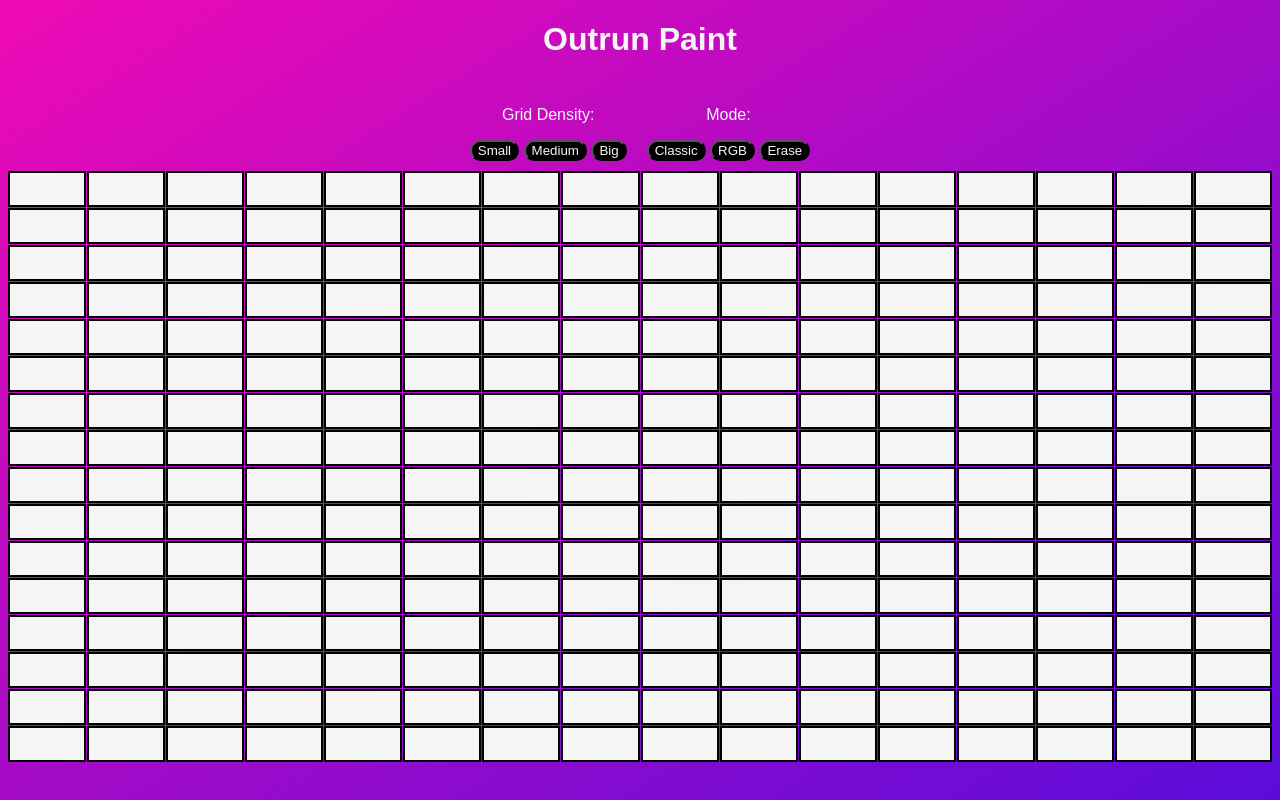
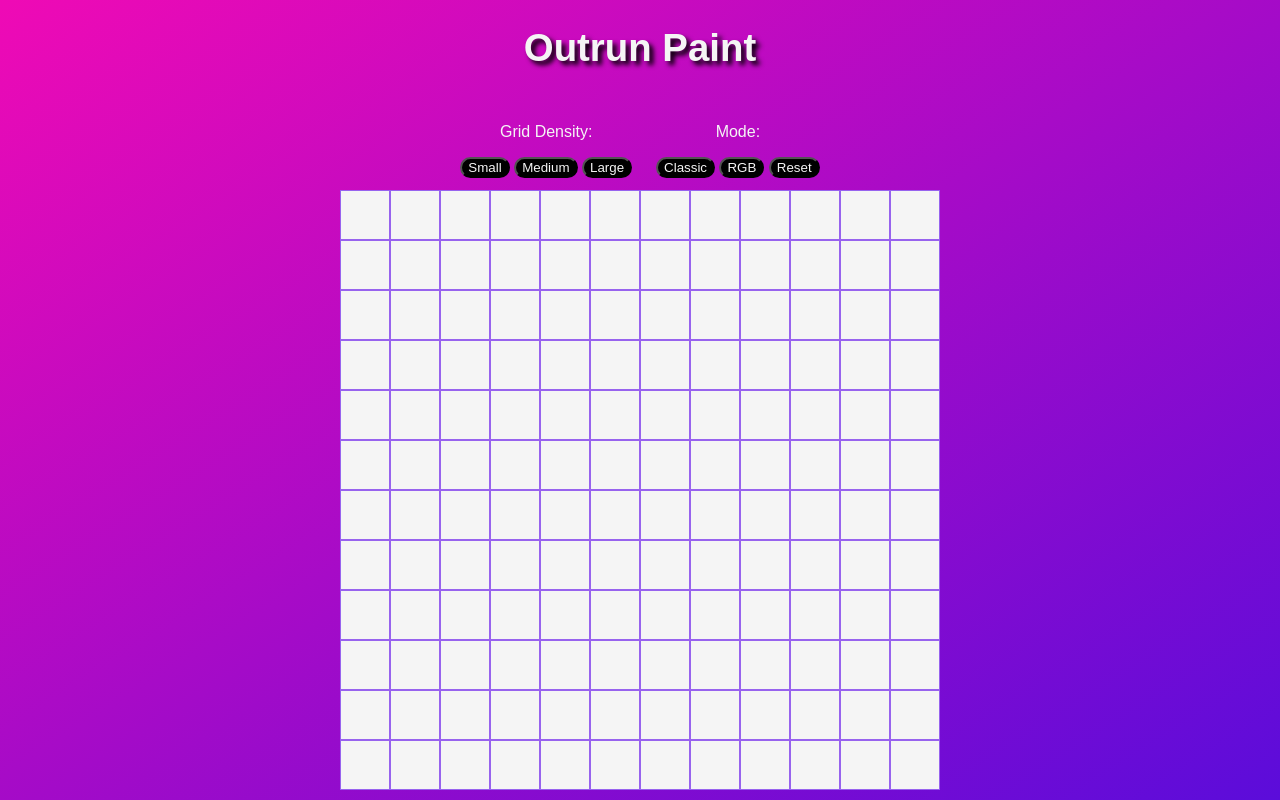
Before and after one commit to Cyb3rsynth/EAS, a plain HTML site: page index.html in a window 1280 px wide. Both pictures are taken after a click on the button "Small". Drawn offline with Linux system fonts and the light colour scheme.

Commit message:
Added functionalities to js file, grid density updated to (s/m/l), reset button complete, need to fix bug for RGB color change

```diff
--- a/index.html
+++ b/index.html
@@ -19,9 +19,9 @@
         <div class="sizecontrols">
             <div>
             <p>Grid Density:</p>
-            <button class="sizebtn">Small</button>
-            <button class="sizebtn">Medium</button>
-            <button class="sizebtn">Big</button>
+            <button class="sizebtn1">Small</button>
+            <button class="sizebtn2">Medium</button>
+            <button class="sizebtn3">Large</button>
             </div>
         </div>
 
@@ -30,14 +30,13 @@
             <p> Mode:</p>
             <button class="modebw">Classic</button>
             <button class="modergb">RGB</button>
-            <button class="erase">Erase</button>
+            <button class="eraseBtn">Reset</button>
             </div>
         </div>
       </div>
 
 
-    <div id="container">
-        </div>
+        <div id="container"></div>
 
 
 </body>
--- a/script.js
+++ b/script.js
@@ -1,13 +1,81 @@
 const container = document.getElementById("container");
+const smallSize = document.querySelector(".sizebtn1");
+const medSize = document.querySelector(".sizebtn2");
+const largeSize = document.querySelector(".sizebtn3");
+let cell;
+let target;
+let gridSize;
 
-function makeRows(rows, cols) {
-  container.style.setProperty('--grid-rows', rows);
-  container.style.setProperty('--grid-cols', cols);
-  for (c = 0; c < (rows * cols); c++) {
-    let cell = document.createElement("div");
-    //cell.innerText = (c+1);//
-    container.appendChild(cell).className = "grid-item";
-  };
-};
 
-makeRows(16, 16);
+//create grid function//
+  function makeRows(gridSize = 16) {
+    removeAllGridCells();
+    container.style.setProperty('--grid-rows', gridSize);
+    container.style.setProperty('--grid-cols', gridSize);
+    for (i = 0; i < (gridSize * gridSize); i++) {
+        let cell = document.createElement('div');
+        container.appendChild(cell).className = 'grid-cell';
+    }
+}
+
+makeRows(16);
+
+function removeAllGridCells() {
+    while (container.firstChild) {
+        container.removeChild(container.firstChild);
+    }
+}
+
+ //functions to change size of the grid
+  document.querySelector(".sizebtn1").onclick = () => {
+    makeRows(12, 12);
+  }
+  document.querySelector(".sizebtn2").onclick = () => {
+     makeRows(24, 24);
+  }
+  document.querySelector(".sizebtn3").onclick = () => {
+     makeRows(48, 48);
+  }
+
+//Functions to change the pixel color of the grid
+  document.querySelector(".modergb").onclick = () => {
+    function getRandomColor (target) {
+        target.style.backgroundColor = getRandomColor(target);
+    }
+    container.addEventListener("mouseover", function (e) {
+    let container = document.querySelector("container");
+        target = e.target;
+
+        if (target.matches("div")) {
+            getRandomColor(target);
+        }
+    });
+  }
+
+//function to highlight the divs as you move over them with your mouse
+function changeColor (target) {
+    target.style.backgroundColor = 'black';
+}
+
+container.addEventListener("mouseover", function (e) {
+let container = document.querySelector("container");
+    target = e.target;
+
+    if (target.matches("div")) {
+        changeColor(target);
+    }
+});
+
+//reset button - erase and clean paper
+const reset = document.querySelector('.eraseBtn');
+reset.addEventListener('click', function(){
+     window.location.reload();
+});
+
+//Get a random color
+function getRandomColor() {
+    const r = Math.floor(Math.random() * 256)
+    const g = Math.floor(Math.random() * 256)
+    const b = Math.floor(Math.random() * 256)
+    return `rgb(${r}, ${g}, ${b})`
+}
--- a/style.css
+++ b/style.css
@@ -19,44 +19,49 @@ html {
   .sizecontrols {
     display: flex;
     flex-direction: column;
-    margin: 10px;
+    margin: 12px;
   }
 
   .colorcontrols {
     display: flex;
     flex-direction: column;
-    margin: 10px;
+    margin: 12px;
   }
 
   button {
     background-color: black;
     color: whitesmoke;
     border-radius: 12px;
+    cursor: pointer;
   }
 
-:root {
+ :root {
     --grid-cols: 1;
     --grid-rows: 1;
   }
 
-  #container {
-    display: grid;
-    grid-gap: 1px;
+   #container {
+    display: inline-grid;
     grid-template-rows: repeat(var(--grid-rows), 1fr);
     grid-template-columns: repeat(var(--grid-cols), 1fr);
-    width: auto;
-    height: auto;
+    margin: auto;
+    width: 600px;
+    height: 600px;
+    line-height: 0;
   }
 
-  .grid-item {
-    padding: 1em;
-    border: 2px solid black;
-    text-align: center;
+  .grid-cell {
+    border: 1px solid rgb(152, 99, 238);
     background-color: whitesmoke;
-  }
+    margin: 0;
+    padding: 0;
+}
+
 
   .header {
     text-align: center;
     font-weight: bold;
     color: whitesmoke;
+    font-size: larger;
+    text-shadow: 4px 4px 5px black;
   }
```
